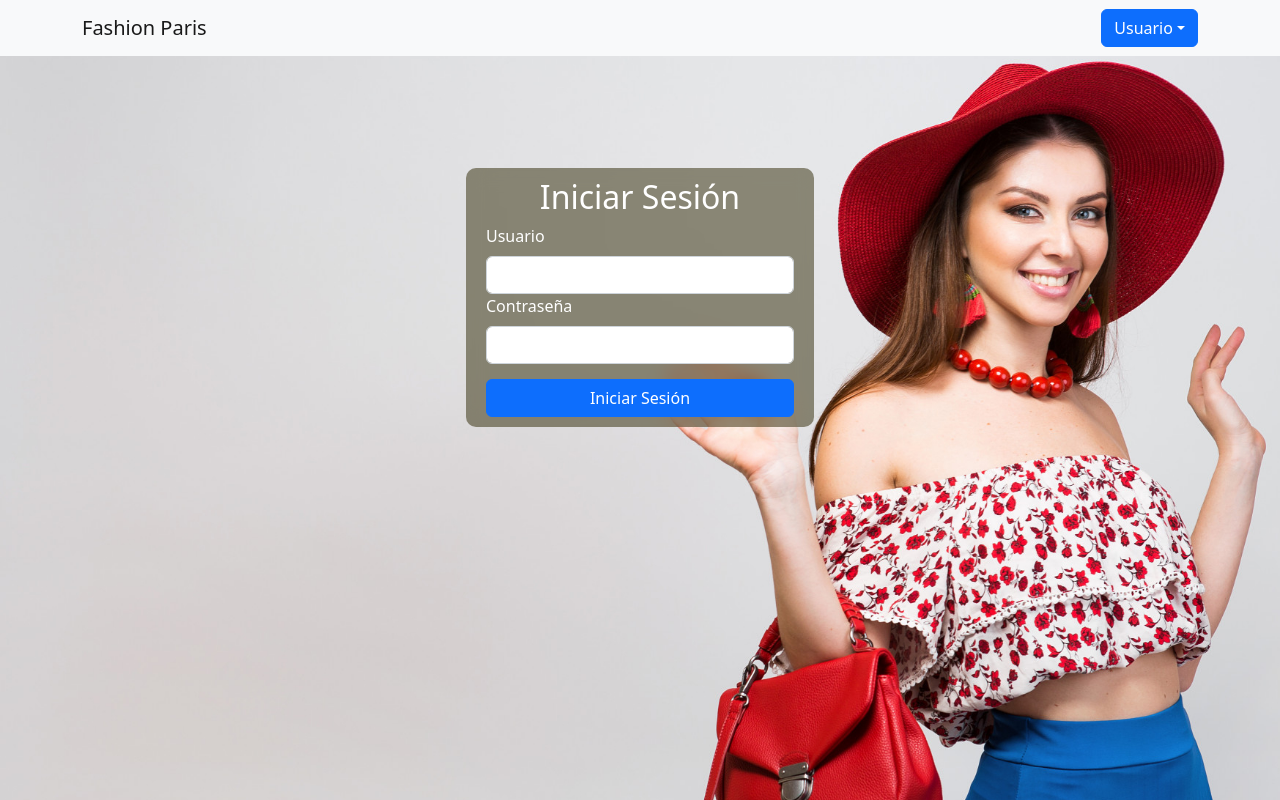
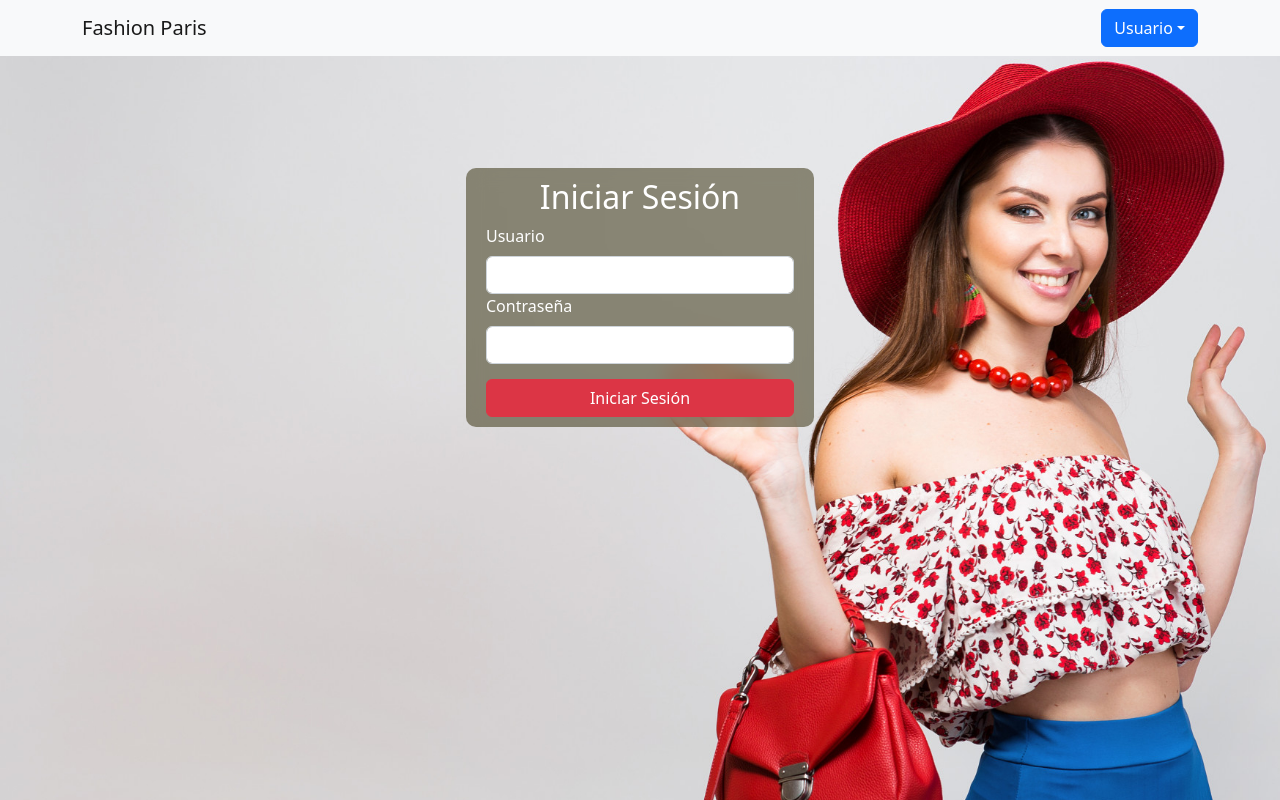
Before and after one commit to Mar1889/FashionParis25, a React (Create React App) app in the folder clientes_front/: page / in a window 1280 px wide. Built offline with nearby package versions, Linux system fonts and the light colour scheme.

Commit message:
Change login

```diff
--- a/clientes_front/src/components/login/login.js
+++ b/clientes_front/src/components/login/login.js
@@ -53,7 +53,7 @@ export default class login extends React.Component {
                                 />
                             </Form.Group>
                             <Button
-                                variant="primary"
+                                variant="danger"
                                 onClick= { ()=>{
                                     this.iniciarSesion();
                                 }}
--- a/clientes_front/src/components/navbar/navbar.js
+++ b/clientes_front/src/components/navbar/navbar.js
@@ -30,7 +30,9 @@ export default class Menu extends React.Component {
                 <Nav.Link href="#link">Link</Nav.Link> */}
             </Nav>
 
-            <DropdownButton id="dropdown-basic-button" title="Usuario">
+            <DropdownButton
+                id="dropdown-basic-button"
+                title="Usuario">
                 <Dropdown.Header id="dropdown-header">
                     <FontAwesomeIcon icon={faUserCircle}></FontAwesomeIcon>
                 </Dropdown.Header>
```
